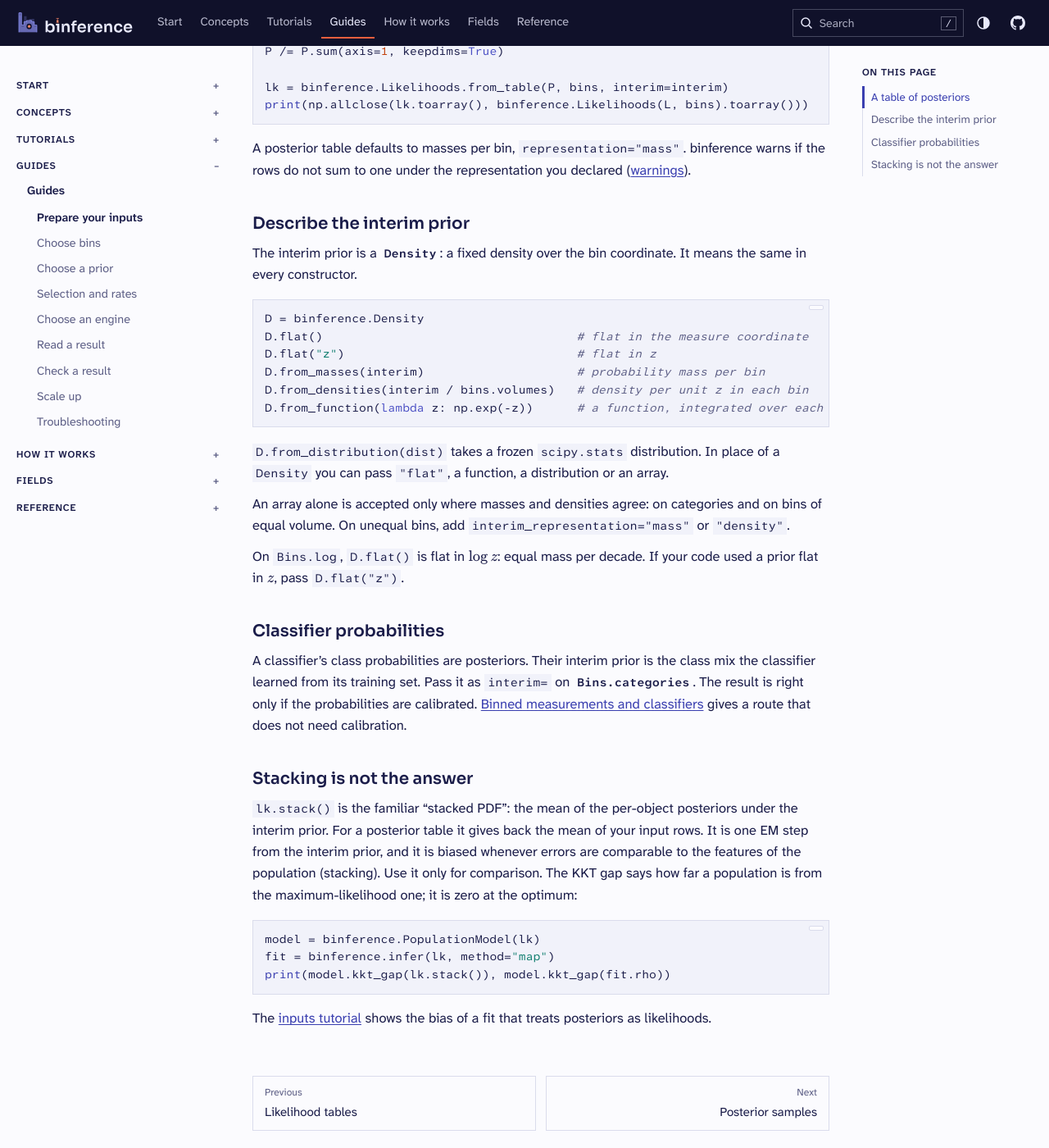
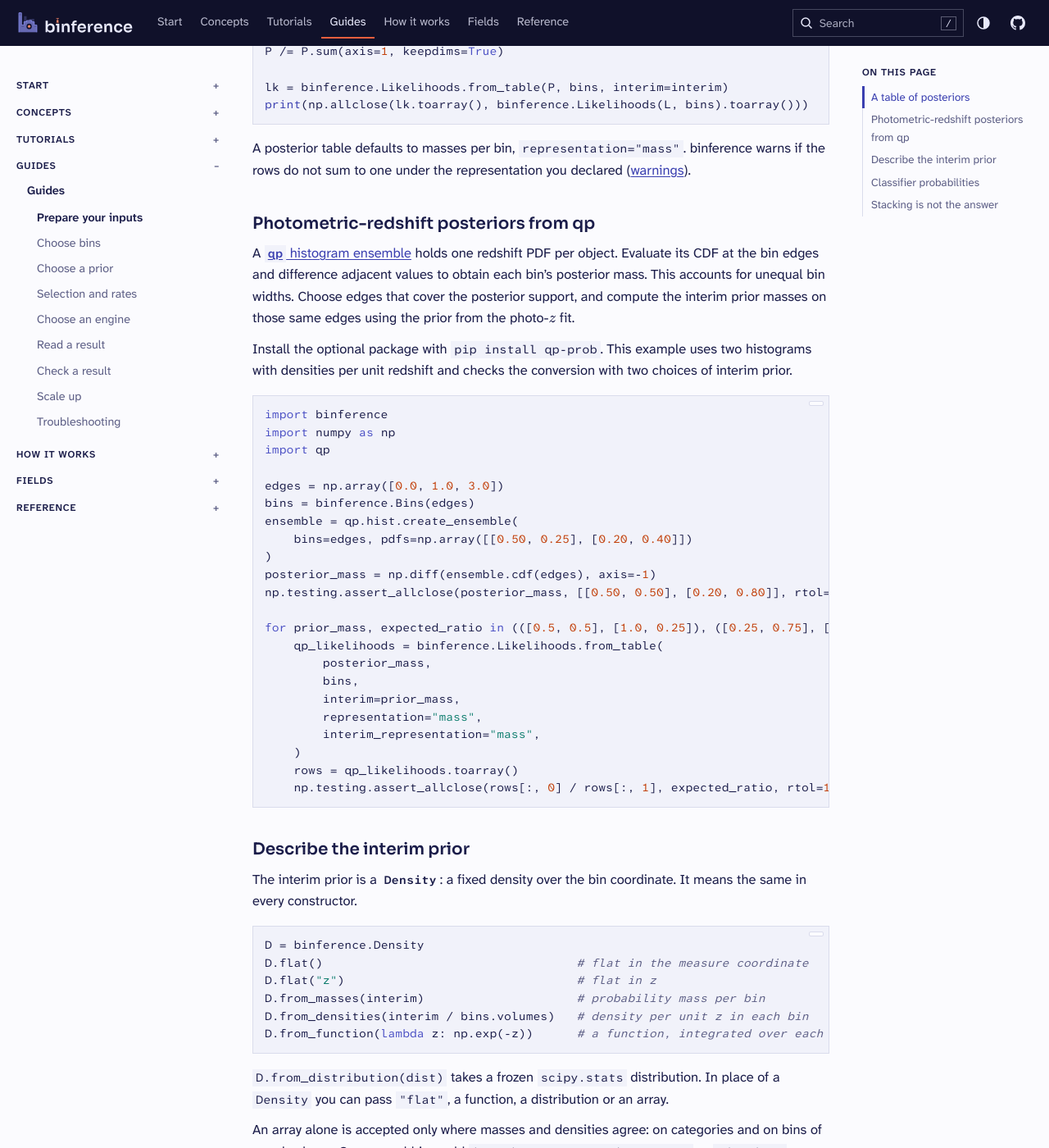
Before and after one commit to joshspeagle/binference, a Sphinx documentation site: the page built from docs/guides/inputs/posteriors.md, in a window 1280 px wide and 1400 px high, scrolled down 703 px. Shown: the whole window at 82% size. Built offline with Sphinx 7.4.7, drawn with Linux system fonts in a browser that asks for light colours.

Commit message:
Document qp histogram posterior inputs
Co-Authored-By: Codex <noreply@openai.com>

````diff
--- a/docs/guides/inputs/posteriors.md
+++ b/docs/guides/inputs/posteriors.md
@@ -36,6 +36,43 @@ print(np.allclose(lk.toarray(), binference.Likelihoods(L, bins).toarray()))
 A posterior table defaults to masses per bin, `representation="mass"`. binference warns
 if the rows do not sum to one under the representation you declared
 ([warnings](../../reference/warnings.md#inputwarning)).
+
+## Photometric-redshift posteriors from qp
+
+A [`qp` histogram ensemble](https://qp.readthedocs.io/en/stable/user_guide/parameterizations/hist.html)
+holds one redshift PDF per object. Evaluate its CDF at the bin edges and difference
+adjacent values to obtain each bin's posterior mass. This accounts for unequal bin
+widths. Choose edges that cover the posterior support, and compute the interim prior
+masses on those same edges using the prior from the photo-$z$ fit.
+
+Install the optional package with `pip install qp-prob`. This example uses two
+histograms with densities per unit redshift and checks the conversion with two
+choices of interim prior.
+
+```python skip
+import binference
+import numpy as np
+import qp
+
+edges = np.array([0.0, 1.0, 3.0])
+bins = binference.Bins(edges)
+ensemble = qp.hist.create_ensemble(
+    bins=edges, pdfs=np.array([[0.50, 0.25], [0.20, 0.40]])
+)
+posterior_mass = np.diff(ensemble.cdf(edges), axis=-1)
+np.testing.assert_allclose(posterior_mass, [[0.50, 0.50], [0.20, 0.80]], rtol=1e-14)
+
+for prior_mass, expected_ratio in (([0.5, 0.5], [1.0, 0.25]), ([0.25, 0.75], [3.0, 0.75])):
+    qp_likelihoods = binference.Likelihoods.from_table(
+        posterior_mass,
+        bins,
+        interim=prior_mass,
+        representation="mass",
+        interim_representation="mass",
+    )
+    rows = qp_likelihoods.toarray()
+    np.testing.assert_allclose(rows[:, 0] / rows[:, 1], expected_ratio, rtol=1e-14)
+```
 
 ## Describe the interim prior
 
````
Also changed, not shown: CHANGELOG.md (+2 -0 lines).
